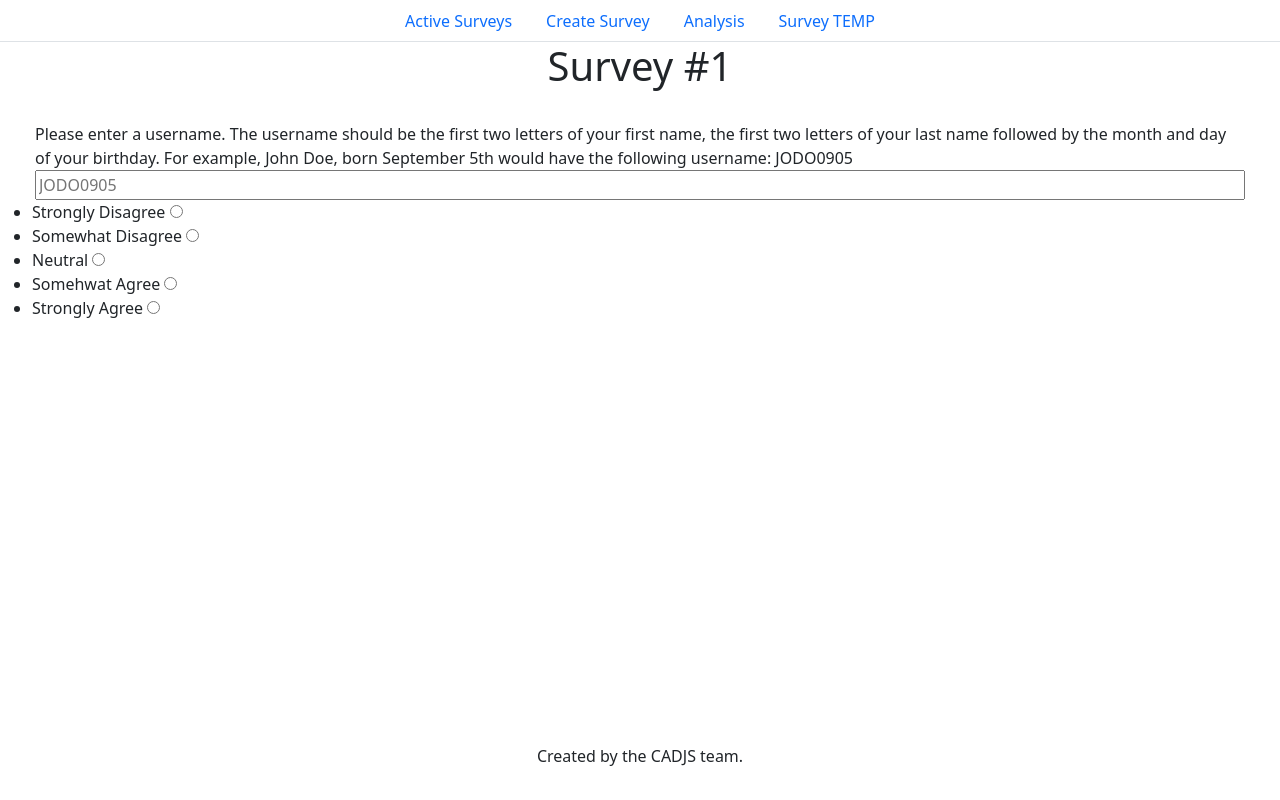
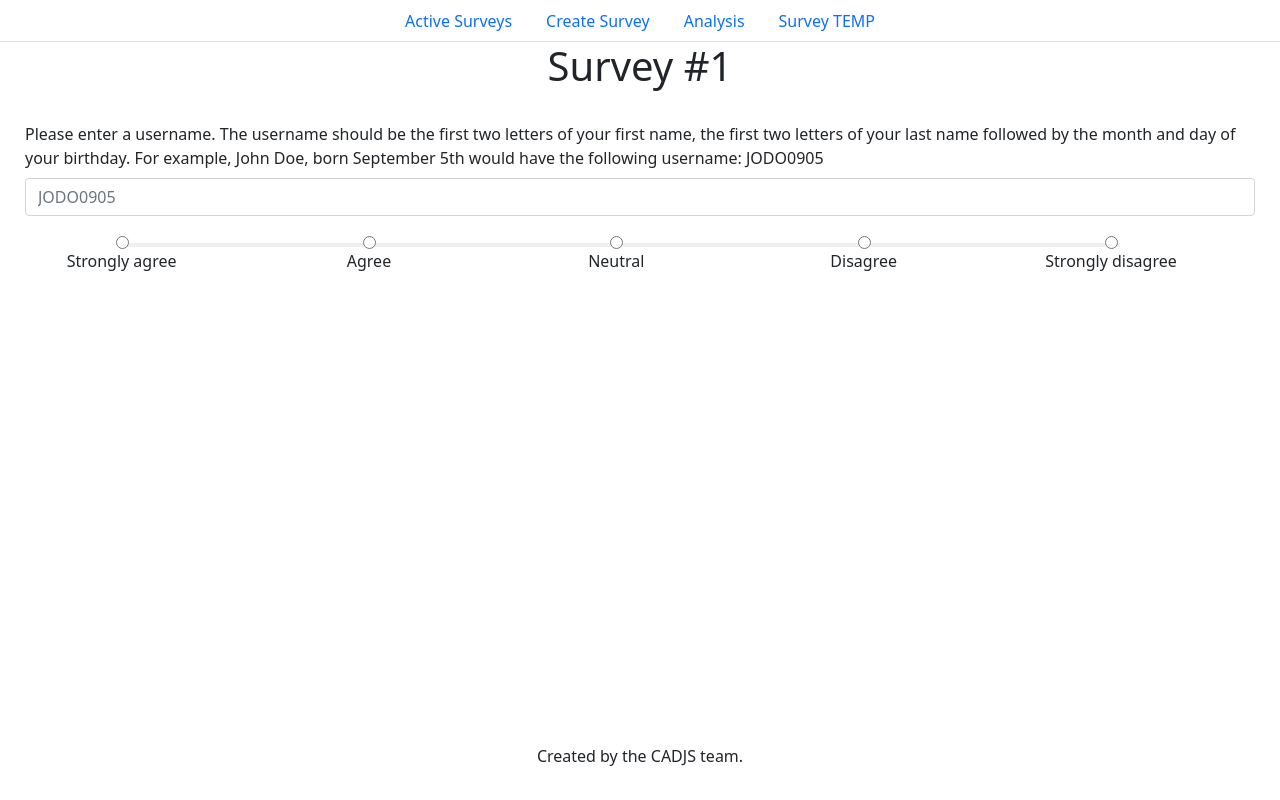
Before and after one commit to carter-johnston/cadjs-survey-sb1, a SvelteKit app: page /survey in a window 1280 px wide. Built offline with nearby package versions, Linux system fonts and the light colour scheme.

Commit message:
More survey

```diff
--- a/src/routes/survey/+page.svelte
+++ b/src/routes/survey/+page.svelte
@@ -1,21 +1,41 @@
 <h1>Survey #1</h1>
 <br />
 <form action="POST">
-  <div class="userName">
-    <label for="userId">
-      Please enter a username. The username should be the first two letters of
+  <div class="mb-3">
+    <label for="exampleFormControlInput1" class="form-label"
+      >Please enter a username. The username should be the first two letters of
       your first name, the first two letters of your last name followed by the
       month and day of your birthday. For example, John Doe, born September 5th
-      would have the following username: JODO0905
-    </label>
-    <input type="text" class="userId" placeholder="JODO0905" />
+      would have the following username: JODO0905</label
+    >
+    <input
+      type="email"
+      class="form-control"
+      id="exampleFormControlInput1"
+      placeholder="JODO0905"
+    />
   </div>
   <ul class="likert">
-    <li>Strongly Disagree <input type="radio" class="likert" /></li>
-    <li>Somewhat Disagree <input type="radio" class="likert" /></li>
-    <li>Neutral <input type="radio" class="likert" /></li>
-    <li>Somehwat Agree <input type="radio" class="likert" /></li>
-    <li>Strongly Agree <input type="radio" class="likert" /></li>
+    <li>
+      <input type="radio" name="likert" value="strong_agree" />
+      <label for="radio">Strongly agree</label>
+    </li>
+    <li>
+      <input type="radio" name="likert" value="strong_agree" />
+      <label for="radio">Agree</label>
+    </li>
+    <li>
+      <input type="radio" name="likert" value="strong_agree" />
+      <label for="radio">Neutral</label>
+    </li>
+    <li>
+      <input type="radio" name="likert" value="disagree" />
+      <label for="radio">Disagree</label>
+    </li>
+    <li>
+      <input type="radio" name="likert" value="strong_agree" />
+      <label for="radio">Strongly disagree</label>
+    </li>
   </ul>
 </form>
 
@@ -24,8 +44,45 @@
     text-align: center;
   }
 
-  .userName {
-    display: grid;
-    margin: 0px 35px;
+  .mb-3 {
+    margin: 0px 25px;
+  }
+
+  form .likert {
+    list-style: none;
+    width: 100%;
+    margin: 0;
+    padding: 0 0 35px;
+    display: block;
+    border-bottom: 2px solid #efefef;
+  }
+  form .likert:last-of-type {
+    border-bottom: 0;
+  }
+  form .likert:before {
+    content: '';
+    position: relative;
+    top: 11px;
+    left: 9.5%;
+    display: block;
+    background-color: #efefef;
+    height: 4px;
+    width: 78%;
+  }
+  form .likert li {
+    display: inline-block;
+    width: 19%;
+    text-align: center;
+    vertical-align: top;
+  }
+  form .likert li input[type='radio'] {
+    display: block;
+    position: relative;
+    top: 0;
+    left: 50%;
+    margin-left: -6px;
+  }
+  form .likert li label {
+    width: 100%;
   }
 </style>
```
